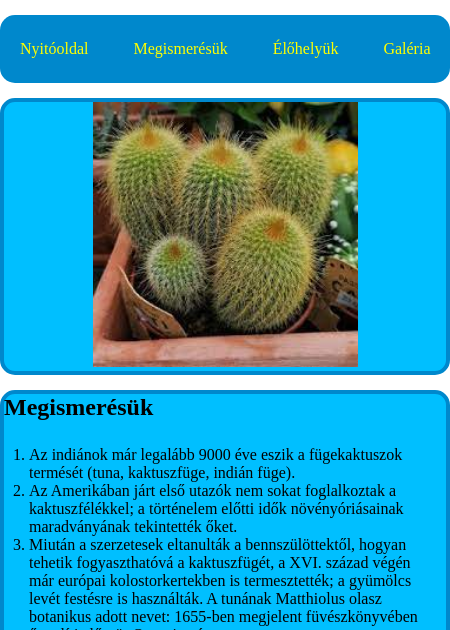
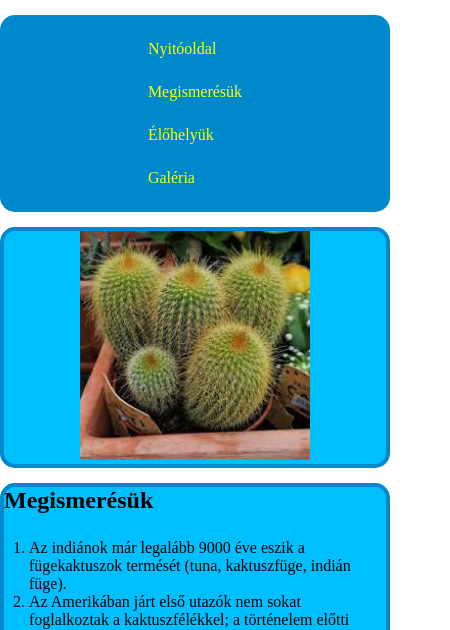
Before and after one commit to HBalint15/kaktuszok, a plain HTML site: page index.html in a window 390 px wide. Shown: the part 214-844 px from the top of the page, 450 px wide, since content can reach past the window. Drawn offline with Linux system fonts and the light colour scheme.

Commit message:
otthoni javitas

```diff
--- a/formazas.css
+++ b/formazas.css
@@ -106,4 +106,9 @@ footer {
     main {
         padding: 0;
     }
+    nav ul {
+        grid-template-columns: auto;
+        margin: auto;
+        justify-content: center;
+    }
 }
```
